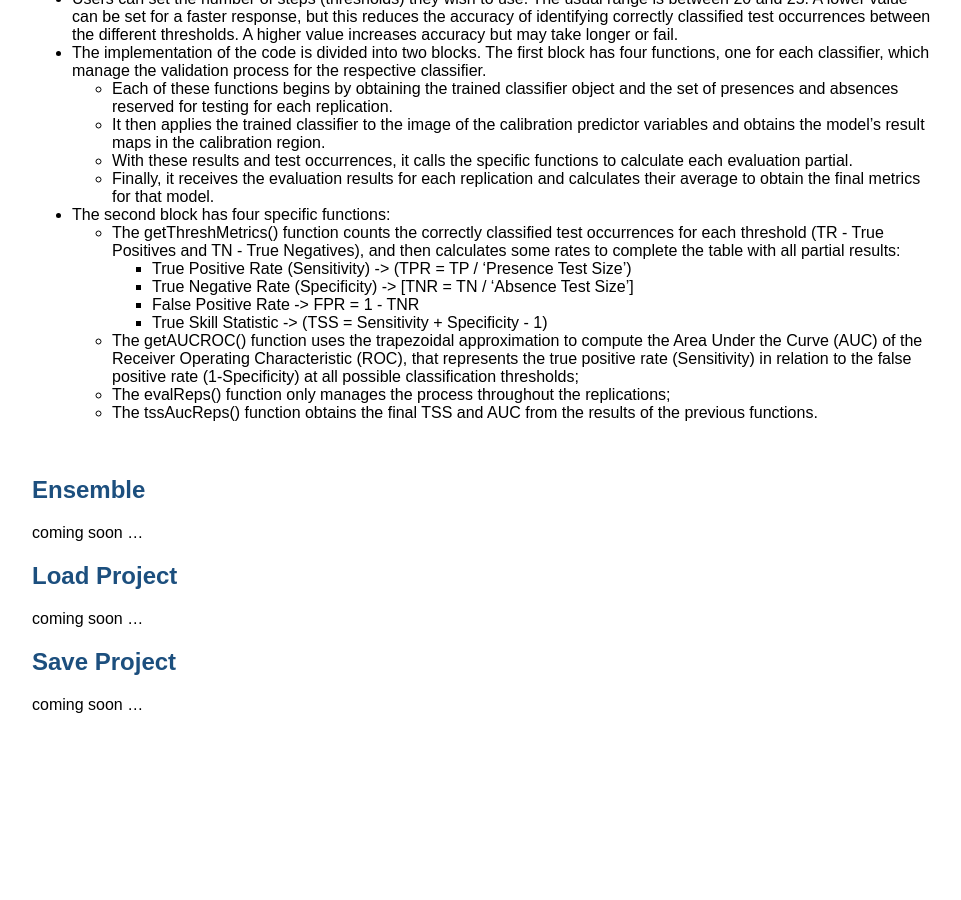
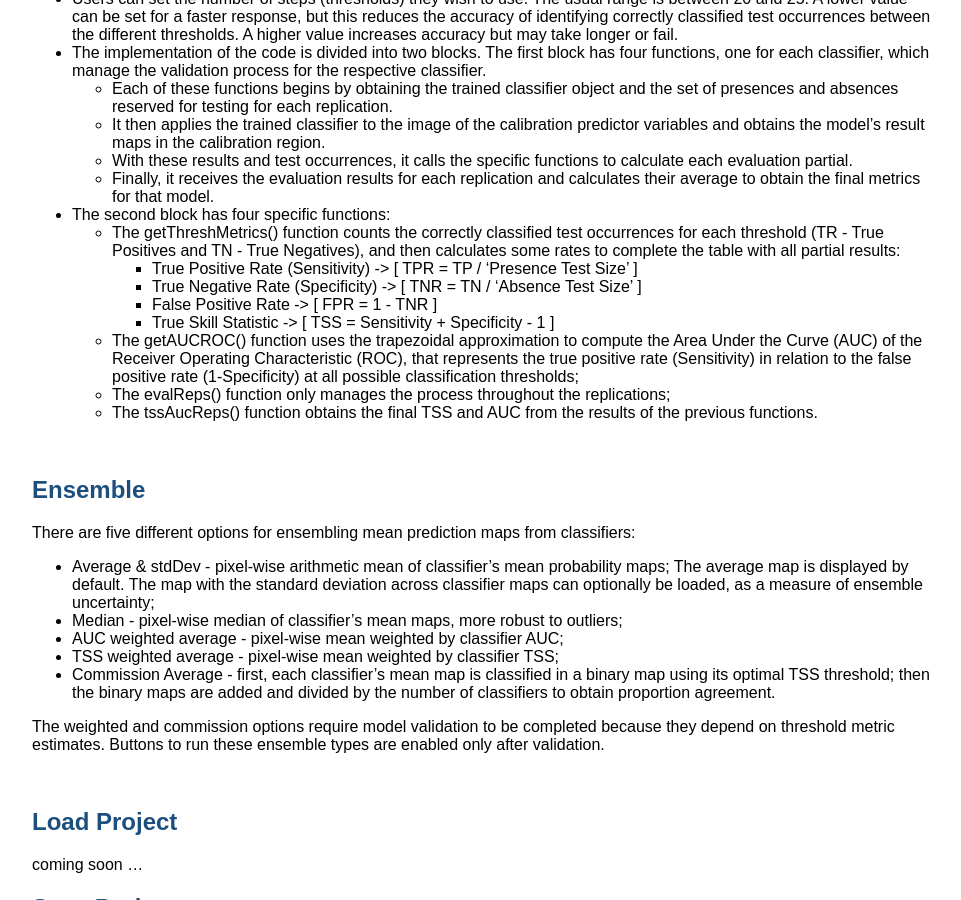
Before and after one commit to JoaoAlirio/geemod, a Jekyll site: the page built from methods.md, in a window 1280 px wide and 900 px high, scrolled down 2950 px. Shown: the whole window, without its empty margins (158-1119 px from the left). Built offline with Jekyll 4.4.1, drawn with Linux system fonts in a browser that asks for light colours; before the commit the page ends 3720 px from its top, so only the background shows below that.

Commit message:
Enhance methods documentation with metrics and ensemble details
Updated metrics section with clearer formatting and added details on ensemble methods.

```diff
--- a/methods.md
+++ b/methods.md
@@ -124,10 +124,10 @@ There are two modes to define predictor variables:
     - Finally, it receives the evaluation results for each replication and calculates their average to obtain the final metrics for that model.
 - The second block has four specific functions:
     - The getThreshMetrics() function counts the correctly classified test occurrences for each threshold (TR - True Positives and TN - True Negatives), and then calculates some rates to complete the table with all partial results:
-        - True Positive Rate (Sensitivity) -> (TPR = TP / 'Presence Test Size')
-        - True Negative Rate (Specificity) -> [TNR = TN / 'Absence Test Size']
-        - False Positive Rate -> FPR = 1 - TNR
-        - True Skill Statistic -> (TSS = Sensitivity + Specificity - 1)
+        - True Positive Rate (Sensitivity) -> [ TPR = TP / 'Presence Test Size' ]
+        - True Negative Rate (Specificity) -> [ TNR = TN / 'Absence Test Size' ]
+        - False Positive Rate -> [ FPR = 1 - TNR ]
+        - True Skill Statistic -> [ TSS = Sensitivity + Specificity - 1 ]
     - The getAUCROC() function uses the trapezoidal approximation to compute the Area Under the Curve (AUC) of the Receiver Operating Characteristic (ROC), that represents the true positive rate (Sensitivity) in relation to the false positive rate (1-Specificity) at all possible classification thresholds;
     - The evalReps() function only manages the process throughout the replications;
     - The tssAucReps() function obtains the final TSS and AUC from the results of the previous functions.
@@ -135,7 +135,19 @@ There are two modes to define predictor variables:
 <br>
 
 ## Ensemble
-coming soon ...
+
+There are five different options for ensembling mean prediction maps from classifiers:
+
+- Average & stdDev - pixel-wise arithmetic mean of classifier’s mean probability maps; The average map is displayed by default. The map with the standard deviation across classifier maps can optionally be loaded, as a measure of ensemble uncertainty;
+- Median - pixel-wise median of classifier’s mean maps, more robust to outliers;
+- AUC weighted average - pixel-wise mean weighted by classifier AUC;
+- TSS weighted average - pixel-wise mean weighted by classifier TSS;
+- Commission Average - first, each classifier’s mean map is classified in a binary map using its optimal TSS threshold; then the binary maps are added and divided by the number of classifiers to obtain proportion agreement.
+
+The weighted and commission options require model validation to be completed because they depend on threshold metric estimates. Buttons to run these ensemble types are enabled only after validation.
+
+<br>
+
 ## Load Project
 coming soon ...
 ## Save Project
```
